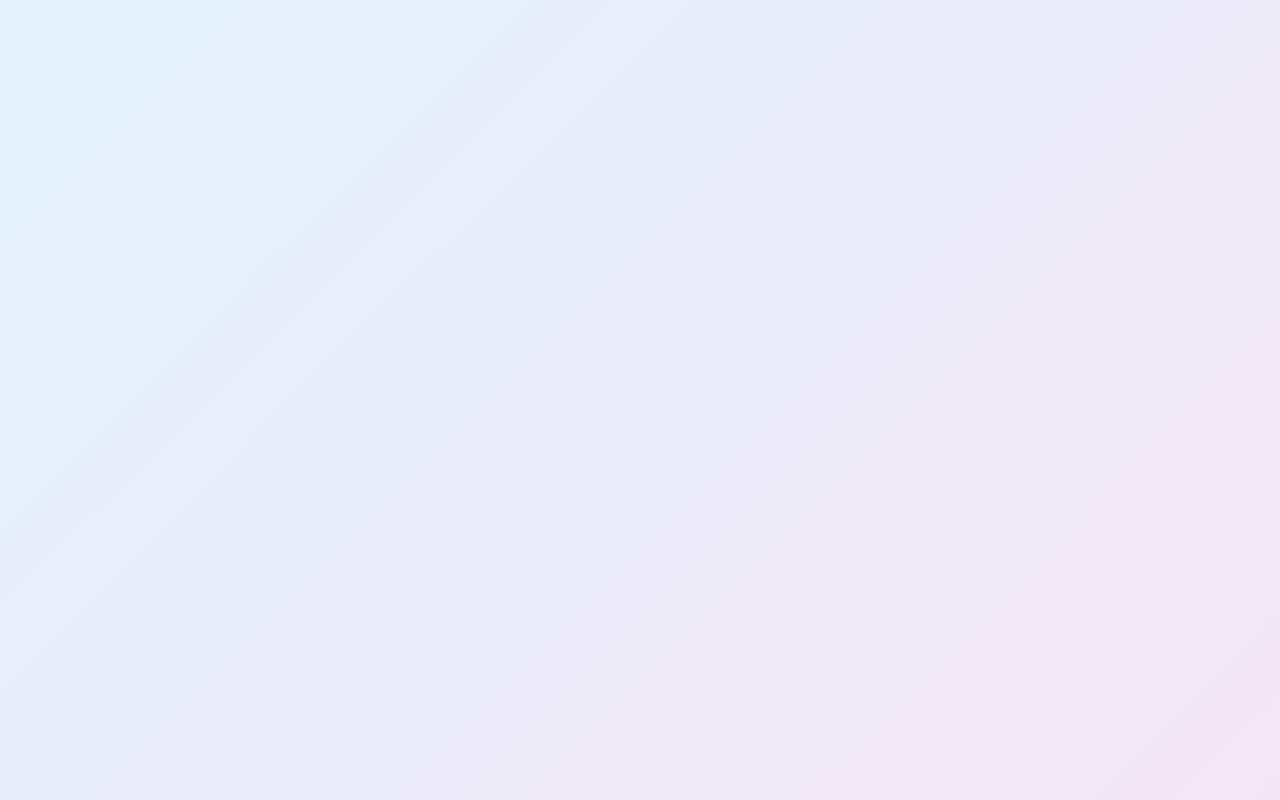
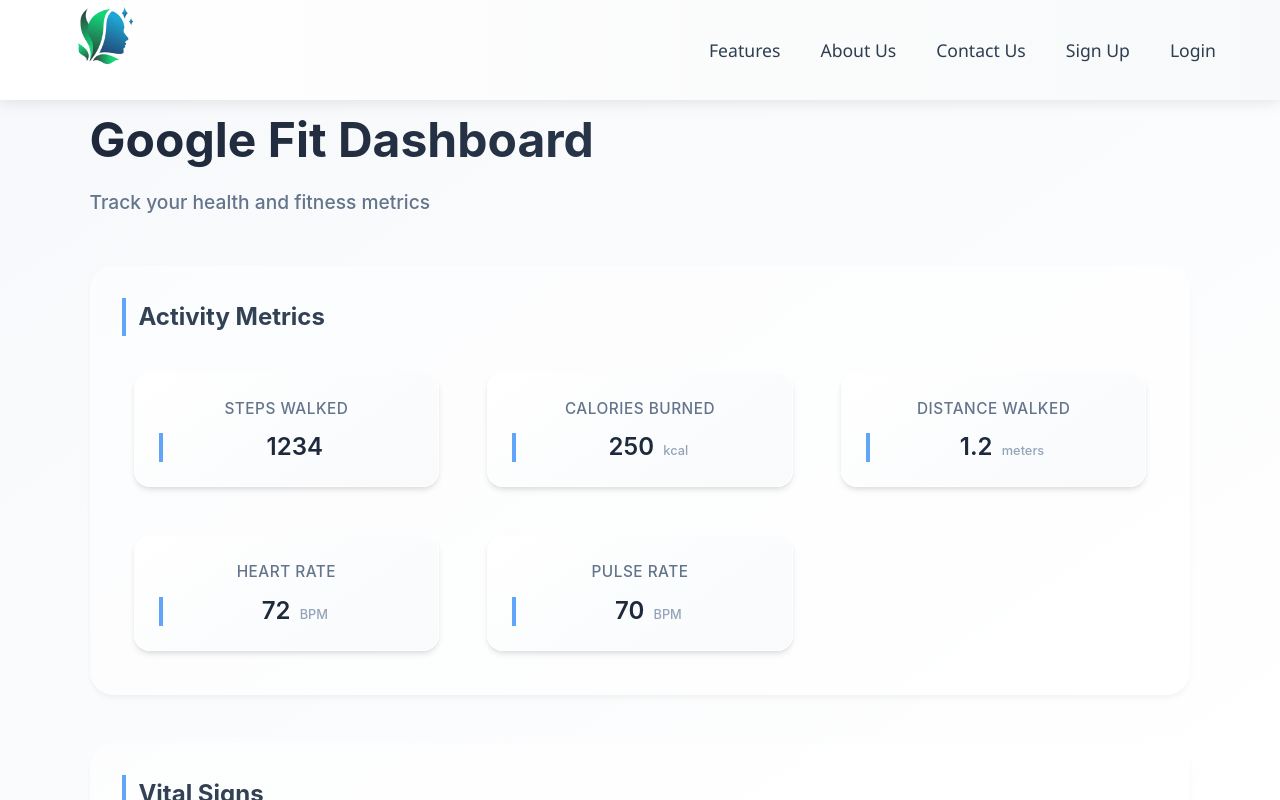
Before and after one commit to ishubhgupta/Arogyam, a React (Vite) app in the folder frontend/: page /google-fit in a window 1280 px wide. Before the commit this address had no page. Built offline with nearby package versions, Linux system fonts and the light colour scheme.

Commit message:
Add Google Fit dashboard with health metrics and navigation

```diff
--- a/frontend/src/App.jsx
+++ b/frontend/src/App.jsx
@@ -13,6 +13,7 @@ import Chatbot from "./components/Chatbot";
 import NaturalTherapy from "./pages/NaturalTherapy";
 import YogaSearch from "./pages/YogaSearch";
 import AromaTherapy from "./pages/AromaTherapy";
+import GoogleFit from "./pages/GoogleFit"; // new import
 
 const App = () => {
   return (
@@ -30,6 +31,7 @@ const App = () => {
         <Route path="/natural-therapy" element={<NaturalTherapy />} />
         <Route path="/yoga-search" element={<YogaSearch />} />
         <Route path="/aroma-therapy" element={<AromaTherapy />} />
+        <Route path="/google-fit" element={<GoogleFit />} /> {/* new route */}
       </Routes>
     </Router>
   );
--- a/frontend/src/pages/Dashboard.jsx
+++ b/frontend/src/pages/Dashboard.jsx
@@ -83,7 +83,11 @@ const Dashboard = () => {
             />
           </div>
 
-          <div className="card pink home">
+          <div
+            className="card pink home"
+            onClick={() => navigate("/google-fit")}
+            style={{ cursor: "pointer" }}
+          >
             <img
               className="home-remedies-icon"
               src={homeRemediesIcon}
@@ -101,7 +105,6 @@ const Dashboard = () => {
             </div>
           </div>
         </div>
-
       </div>
     </>
   );
--- /dev/null
+++ b/frontend/src/pages/GoogleFit.css
@@ -0,0 +1,186 @@
+.google-fit-page {
+  padding-top: calc(70px + clamp(1rem, 3vw, 2rem)); /* 70px is navbar height */
+  height: 100vh;
+  width: 100vw;
+  overflow-x: hidden;
+  background: linear-gradient(145deg, #f6f8fb 0%, #ffffff 100%);
+  font-family: "Inter", sans-serif;
+}
+
+.google-fit-header {
+  max-width: 90%;
+  margin: 0 auto clamp(2rem, 4vw, 3rem) auto;
+  padding: 0 clamp(1rem, 2vw, 2rem);
+}
+
+.google-fit-header h1 {
+  font-size: clamp(2rem, 5vw, 3rem);
+  background: linear-gradient(90deg, #1e293b, #334155);
+  -webkit-background-clip: text;
+  -webkit-text-fill-color: transparent;
+  margin-bottom: 0.5rem;
+}
+
+.subtitle {
+  color: #64748b;
+  font-size: clamp(1rem, 1.5vw, 1.25rem);
+  font-weight: 500;
+}
+
+.metrics-container {
+  width: 90%;
+  max-width: 1400px;
+  margin: 0 auto;
+  padding: 0 clamp(1rem, 2vw, 2rem);
+}
+
+.metrics-section {
+  margin-bottom: clamp(2rem, 4vw, 3rem);
+  background: rgba(255, 255, 255, 0.5);
+  border-radius: clamp(1rem, 2vw, 1.5rem);
+  padding: clamp(1.5rem, 3vw, 2rem);
+  box-shadow: 0 4px 6px -1px rgba(0, 0, 0, 0.05);
+}
+
+.metrics-section h2 {
+  font-size: clamp(1.25rem, 2vw, 1.5rem);
+  color: #334155;
+  margin-bottom: clamp(1rem, 2vw, 1.5rem);
+  padding-left: clamp(0.5rem, 1vw, 1rem);
+  border-left: 4px solid #60a5fa;
+}
+
+.metrics-grid {
+  display: grid;
+  grid-template-columns: repeat(auto-fit, minmax(250px, 1fr));
+  gap: clamp(1rem, 2vw, 1.5rem);
+}
+
+.metric-card {
+  background: linear-gradient(145deg, #ffffff, #f8fafc);
+  border-radius: clamp(0.75rem, 1.5vw, 1rem);
+  padding: clamp(1.25rem, 2.5vw, 1.5rem);
+  text-align: center;
+  box-shadow: 0 4px 6px -1px rgba(0, 0, 0, 0.1),
+    0 2px 4px -1px rgba(0, 0, 0, 0.06);
+  transition: all 0.3s ease;
+  border: 1px solid rgba(255, 255, 255, 0.8);
+  position: relative;
+  overflow: hidden;
+}
+
+.metric-card:hover {
+  transform: translateY(-5px);
+  box-shadow: 0 10px 15px -3px rgba(0, 0, 0, 0.1),
+    0 4px 6px -2px rgba(0, 0, 0, 0.05);
+}
+
+.metric-card::before {
+  content: "";
+  position: absolute;
+  top: 0;
+  left: 0;
+  width: 100%;
+  height: 4px;
+  background: linear-gradient(90deg, #60a5fa, #34d399);
+  opacity: 0;
+  transition: opacity 0.3s ease;
+}
+
+.metric-card:hover::before {
+  opacity: 1;
+}
+
+.metric-card p {
+  font-size: clamp(0.875rem, 1.2vw, 1rem);
+  font-weight: 500;
+  color: #64748b;
+  text-transform: uppercase;
+  letter-spacing: 0.5px;
+  margin-bottom: clamp(0.5rem, 1vw, 0.75rem);
+}
+
+.metric-card h2 {
+  font-size: clamp(1.25rem, 2vw, 1.5rem);
+  font-weight: 600;
+  color: #1e293b;
+  margin: 0;
+  line-height: 1.2;
+}
+
+.metric-card small {
+  font-size: clamp(0.75rem, 1vw, 0.875rem);
+  color: #94a3b8;
+  font-weight: 500;
+  margin-left: 0.25em;
+}
+
+.metric-card button {
+  padding: 5px 10px;
+  border: none;
+  background: #3498db;
+  color: #fff;
+  border-radius: 4px;
+  cursor: pointer;
+  transition: background 0.3s ease;
+}
+
+.metric-card button:hover {
+  background: #2980b9;
+}
+
+@media (max-width: 1200px) {
+  .metrics-grid {
+    grid-template-columns: repeat(auto-fit, minmax(220px, 1fr));
+  }
+}
+
+@media (max-width: 768px) {
+  .google-fit-page {
+    padding-top: calc(60px + clamp(0.5rem, 2vw, 1rem));
+  }
+
+  .metrics-container {
+    width: 95%;
+  }
+
+  .metrics-grid {
+    grid-template-columns: repeat(auto-fit, minmax(200px, 1fr));
+  }
+
+  .google-fit-header {
+    margin-bottom: clamp(1.5rem, 3vw, 2rem);
+  }
+
+  .metric-card {
+    padding: clamp(0.75rem, 1.5vw, 1rem);
+  }
+
+  .metrics-section {
+    padding: clamp(1rem, 2vw, 1.5rem);
+  }
+}
+
+@media (max-width: 480px) {
+  .google-fit-page {
+    padding-top: calc(60px + 0.5rem);
+  }
+
+  .metrics-container {
+    width: 100%;
+    padding: 0 0.5rem;
+  }
+
+  .metrics-grid {
+    grid-template-columns: 1fr;
+  }
+
+  .metrics-section {
+    padding: 1rem;
+    margin-bottom: 1.5rem;
+  }
+
+  .metrics-section {
+    margin-bottom: clamp(1.5rem, 3vw, 2rem);
+  }
+}
--- /dev/null
+++ b/frontend/src/pages/GoogleFit.jsx
@@ -0,0 +1,134 @@
+import React from "react";
+import "./GoogleFit.css";
+import Navbar from "../components/Navbar";
+
+const GoogleFit = () => {
+  // Extended static dummy data; replace with dynamic data later.
+  const data = {
+    stepsWalked: 1234,
+    caloriesBurned: 250,
+    distanceWalked: 1.2,
+    heartRate: 72,
+    pulseRate: 70,
+    spo2: 98,
+    bloodPressure: { systolic: 120, diastolic: 80 },
+    activeMinutes: 45,
+    floorsClimbed: 10,
+    sleepDuration: 7.5,
+    bodyFatPercentage: 18,
+    bodyMassIndex: 22.5,
+    waterIntake: 2.0,
+    activeEnergy: 300,
+    exerciseMinutes: 35,
+  };
+
+  // Extended metrics array with extra dummy metrics
+  const metrics = [
+    { key: "stepsWalked", label: "Steps Walked", unit: "" },
+    { key: "caloriesBurned", label: "Calories Burned", unit: "kcal" },
+    { key: "distanceWalked", label: "Distance Walked", unit: "meters" },
+    { key: "heartRate", label: "Heart Rate", unit: "BPM" },
+    { key: "pulseRate", label: "Pulse Rate", unit: "BPM" },
+    { key: "spo2", label: "Blood Oxygen (SpO2)", unit: "%" },
+    { key: "bloodPressure", label: "Blood Pressure", unit: "mmHg", isBP: true },
+    { key: "activeMinutes", label: "Active Minutes", unit: "min" },
+    { key: "floorsClimbed", label: "Floors Climbed", unit: "" },
+    { key: "sleepDuration", label: "Sleep Duration", unit: "hrs" },
+    { key: "bodyFatPercentage", label: "Body Fat", unit: "%" },
+    { key: "bodyMassIndex", label: "BMI", unit: "" },
+    { key: "waterIntake", label: "Water Intake", unit: "L" },
+    { key: "activeEnergy", label: "Active Energy Burned", unit: "kcal" },
+    { key: "exerciseMinutes", label: "Exercise Minutes", unit: "min" },
+  ];
+
+  return (
+    <>
+      <Navbar />
+      <div className="google-fit-page">
+        <header className="google-fit-header">
+          <h1>Google Fit Dashboard</h1>
+          <p className="subtitle">Track your health and fitness metrics</p>
+        </header>
+
+        <div className="metrics-container">
+          <div className="metrics-section">
+            <h2>Activity Metrics</h2>
+            <div className="metrics-grid">
+              {metrics.slice(0, 5).map(({ key, label, unit, isBP }) => {
+                let value;
+                if (isBP) {
+                  const systolic = data?.bloodPressure?.systolic;
+                  const diastolic = data?.bloodPressure?.diastolic;
+                  value =
+                    systolic && diastolic ? `${systolic}/${diastolic}` : "-";
+                } else {
+                  value = data?.[key] || "-";
+                }
+                return (
+                  <div className="metric-card" key={key}>
+                    <p>{label}</p>
+                    <h2>
+                      {value} {value !== "-" && unit && <small>{unit}</small>}
+                    </h2>
+                  </div>
+                );
+              })}
+            </div>
+          </div>
+
+          <div className="metrics-section">
+            <h2>Vital Signs</h2>
+            <div className="metrics-grid">
+              {metrics.slice(5, 10).map(({ key, label, unit, isBP }) => {
+                let value;
+                if (isBP) {
+                  const systolic = data?.bloodPressure?.systolic;
+                  const diastolic = data?.bloodPressure?.diastolic;
+                  value =
+                    systolic && diastolic ? `${systolic}/${diastolic}` : "-";
+                } else {
+                  value = data?.[key] || "-";
+                }
+                return (
+                  <div className="metric-card" key={key}>
+                    <p>{label}</p>
+                    <h2>
+                      {value} {value !== "-" && unit && <small>{unit}</small>}
+                    </h2>
+                  </div>
+                );
+              })}
+            </div>
+          </div>
+
+          <div className="metrics-section">
+            <h2>Body Measurements</h2>
+            <div className="metrics-grid">
+              {metrics.slice(10).map(({ key, label, unit, isBP }) => {
+                let value;
+                if (isBP) {
+                  const systolic = data?.bloodPressure?.systolic;
+                  const diastolic = data?.bloodPressure?.diastolic;
+                  value =
+                    systolic && diastolic ? `${systolic}/${diastolic}` : "-";
+                } else {
+                  value = data?.[key] || "-";
+                }
+                return (
+                  <div className="metric-card" key={key}>
+                    <p>{label}</p>
+                    <h2>
+                      {value} {value !== "-" && unit && <small>{unit}</small>}
+                    </h2>
+                  </div>
+                );
+              })}
+            </div>
+          </div>
+        </div>
+      </div>
+    </>
+  );
+};
+
+export default GoogleFit;
```
